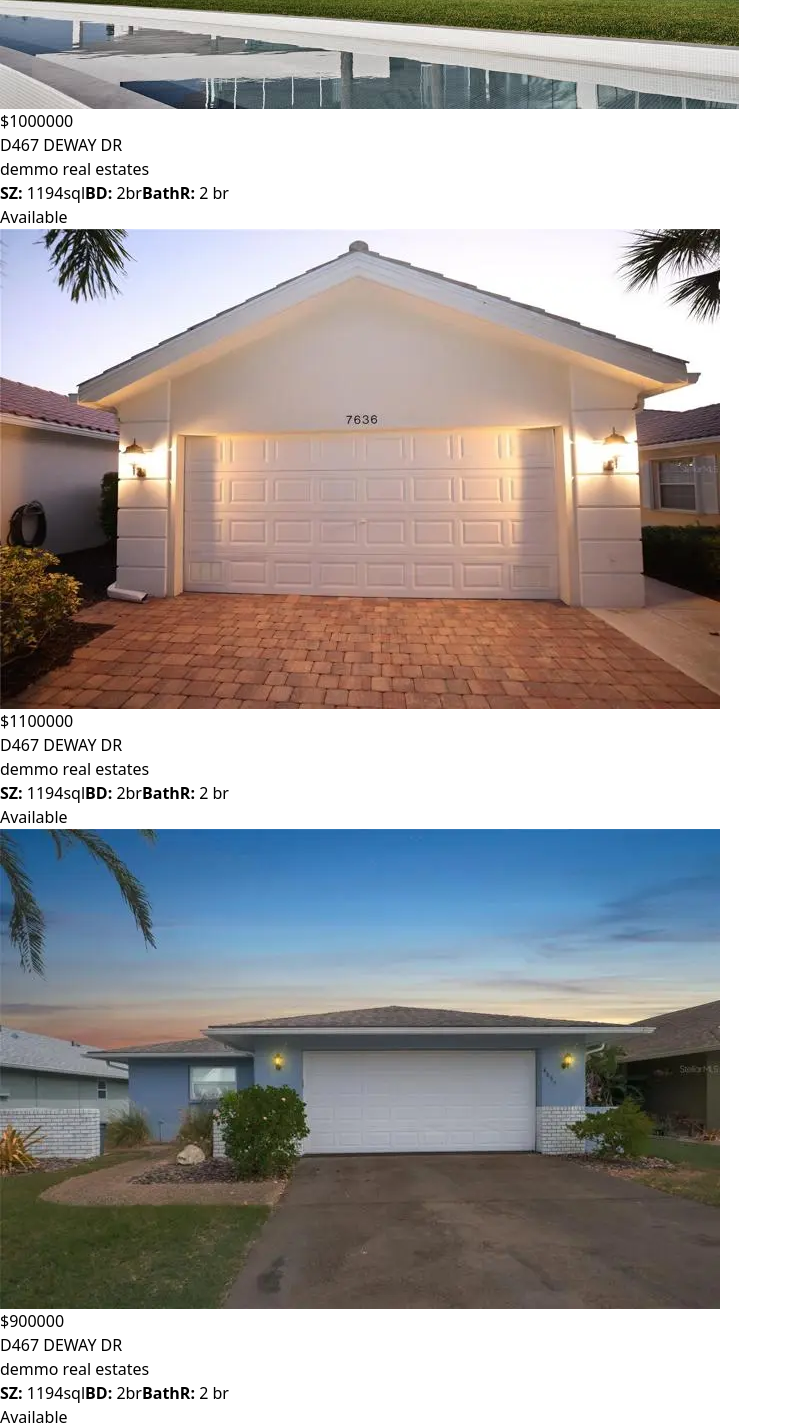
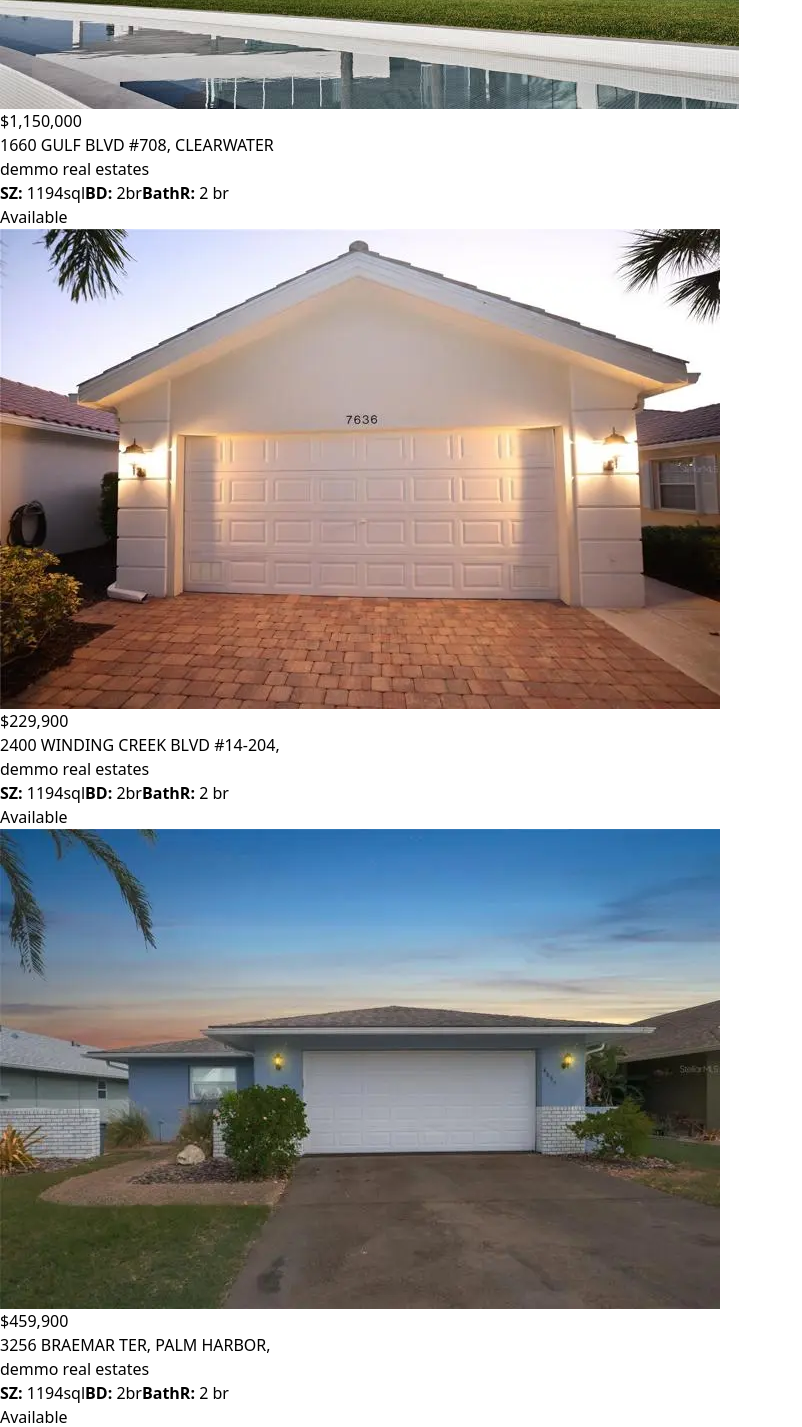
Before and after one commit to Shafiquedev256/React-real-estate-site, a React (Vite) app: page / in a window 1280 px wide. Shown: the part 480-1907 px from the top of the page, without its empty margins (0-802 px from the left). Built offline with nearby package versions, Linux system fonts and the light colour scheme.

Commit message:
added gallary component

```diff
--- a/package.json
+++ b/package.json
@@ -19,6 +19,7 @@
     "react-dom": "^18.2.0",
     "react-redux": "^9.1.0",
     "react-router-dom": "^6.22.1",
+    "react-slideshow-image": "^4.3.1",
     "sort-by": "^1.2.0",
     "use-places-autocomplete": "^4.0.1"
   },
--- a/src/components/footer.tsx
+++ b/src/components/footer.tsx
@@ -44,11 +44,11 @@ export const Footer = () => {
         <div className='m-4 flex flex-col md:flex-row justify-between items-center md:w-[60%]'>
           <div className='flex flex-row items-center space-x-1 '>
             <img src={callIcone} />
-            <span>+256 760807822</span>
+            <span>+123 4567890</span>
           </div>
           <div className='flex flex-row items-center space-x-1 '>
             <img src={emailicone} />
-            <span>shafiquedev256@gmail.com</span>
+            <span>example@gmail.com</span>
           </div>
         </div>
 
--- a/src/components/houseImages.tsx
+++ b/src/components/houseImages.tsx
@@ -1,3 +1,6 @@
+import { useState } from "react";
+import { Slide } from "react-slideshow-image";
+import "react-slideshow-image/dist/styles.css";
 import img1 from "../assets/inside2.webp";
 import img2 from "../assets/inside3.webp";
 import img3 from "../assets/inside4.webp";
@@ -5,12 +8,43 @@ import img4 from "../assets/inside5.webp";
 import img5 from "../assets/inside5.webp";
 import img6 from "../assets/inside5.webp";
 
-export const HouseImages = () => {
+type Props = {
+  thumbnail: string;
+};
+
+export const HouseImages = ({ thumbnail }: Props) => {
+  const [open, setOpen] = useState(false);
+  const images = [thumbnail, img1, img2, img3, img4, img5, img6];
+
   return (
     <>
-      <div className='flex  flex-row h-[20rem] p-1 space-x-2  md:h-[35rem] overflow-hidden '>
+      {open && (
+        <div className='fixed flex justify-center  flex-col top-0 w-screen left-0 h-screen bg-white '>
+          <div
+            className='font-bold p-7 text-2xl w-screen text-center'
+            onClick={() => setOpen(false)}
+          >
+            close
+          </div>
+          <Slide cssClass=''>
+            {images.map((item) => (
+              <div className='h-[15rem] md:h-[30rem]'>
+                <div
+                  className='bg-center bg-cover flex item-center justify-center h-[100%]'
+                  style={{ backgroundImage: `url(${item})` }}
+                ></div>
+              </div>
+            ))}
+          </Slide>
+        </div>
+      )}
+
+      <div
+        className='flex  flex-row h-[20rem] p-1 space-x-2  md:h-[35rem] overflow-hidden '
+        onClick={() => setOpen(true)}
+      >
         <div className='flex flex-col space-y-2 justify-between'>
-          <img src={img1} className='h-2/5' />
+          <img src={thumbnail} className='h-2/5' />
           <img src={img4} className='h-3/5' />
         </div>
         <div className='flex flex-col space-y-2'>
--- a/src/components/recentListings.tsx
+++ b/src/components/recentListings.tsx
@@ -13,7 +13,7 @@ export const Recentlistings = () => {
             <div
               className='W-fit roundeds m-3 md:m-3 relative'
               onClick={() => {
-                navigate(`/selected/${item.location}/${item.id}`);
+                navigate(`/selected/${item.title}/${item.id}`);
               }}
             >
               <div className='text-xs z-10 font-bold text-green-600 bg-green-100 absolute rounded text-center  top-0 m-1 left-0 w-fit p-1'>
--- a/src/hooks/listings.tsx
+++ b/src/hooks/listings.tsx
@@ -11,63 +11,70 @@ type List = {
   bdr: number;
   size: string;
   bathr: number;
-  price: number;
+  price: string;
   id: number;
+  title: string;
 }[];
 
 const list: List = [
   {
-    location: "D467 DEWAY DR",
+    location: "1660 GULF BLVD #708, CLEARWATER",
+    title: "1660 GULF BLVD",
     img: houseim1,
     bdr: 2,
     size: "123sqft",
     bathr: 2,
-    price: 1000000,
+    price: "1,150,000",
     id: 1,
   },
   {
-    location: "D467 DEWAY DR",
+    location: "2400 WINDING CREEK BLVD #14-204,",
+    title: "2400 WINDING CREEK",
     img: houseim2,
     bdr: 2,
     size: "123sqft",
     bathr: 2,
-    price: 1100000,
+    price: "229,900",
     id: 2,
   },
   {
-    location: "D467 DEWAY DR",
+    location: "3256 BRAEMAR TER, PALM HARBOR,",
+    title: "3256 BRAEMAR TER",
     img: houseim3,
     bdr: 2,
     size: "123sqft",
     bathr: 2,
-    price: 900000,
+    price: "459,900",
     id: 3,
   },
   {
-    location: "D467 DEWAY DR",
+    location: "2232 PICKARD LN, NORTH PORT,",
+    title: "2232 PICKARD",
     img: houseim4,
     bdr: 2,
     size: "123sqft",
     bathr: 2,
-    price: 560000,
+    price: "415,000",
     id: 4,
   },
   {
-    location: "D467 DEWAY DR",
+    location: "6909 N BOULEVARD, TAMPA, Florida",
+    title: "6909 N BOULEVARD",
     img: houseim5,
     bdr: 2,
     size: "123sqft",
     bathr: 2,
-    price: 1567400,
+    price: "525,000",
     id: 5,
   },
   {
-    location: "D467 DEWAY DR",
+    location: "5295 BRAHMA AVE, ORLANDO, Florida",
+    title: "5295 BRAHMA AVE",
     img: houseim6,
     bdr: 2,
     size: "123sqft",
     bathr: 2,
-    price: 80000,
+    price: "285,000",
     id: 6,
   },
 ];
--- a/src/pages/selectedHouse.tsx
+++ b/src/pages/selectedHouse.tsx
@@ -6,9 +6,13 @@ import { Post_auth } from "../components/postAuth";
 import { About_house } from "../components/aboutHouse";
 import { House_location } from "../components/houseLocation";
 import { HouseImages } from "../components/houseImages";
+import { useListings } from "../hooks/listings";
 
 const Selected_house_page = () => {
   const { house, id } = useParams();
+  const { recent } = useListings();
+  const item = recent.filter((hous) => hous.title === house);
+
   return (
     <>
       <div>
@@ -18,12 +22,12 @@ const Selected_house_page = () => {
         <div className='bg-gray-100 bg-opacity-75 p-3'>{`Home/listings/${house}/${id}`}</div>
       </div>
 
-      <HouseImages />
+      <HouseImages thumbnail={item[0].img} />
 
       <div className='containor px-3 space-y-3'>
         <div className='text-2xl md:text-3xl space-y-4 py-10  '>
           <div className='text-blue-700'>$200,000</div>
-          <div>4TH ST, ORLANDO, Florida 32820, ORLANDO, FL 32820</div>
+          <div>{item[0].location}</div>
         </div>
 
         <div className='flex flex-col md:flex-row justify-between'>
```
Also changed, not shown: 1 other file (tests, documents, lock files or other folders).
